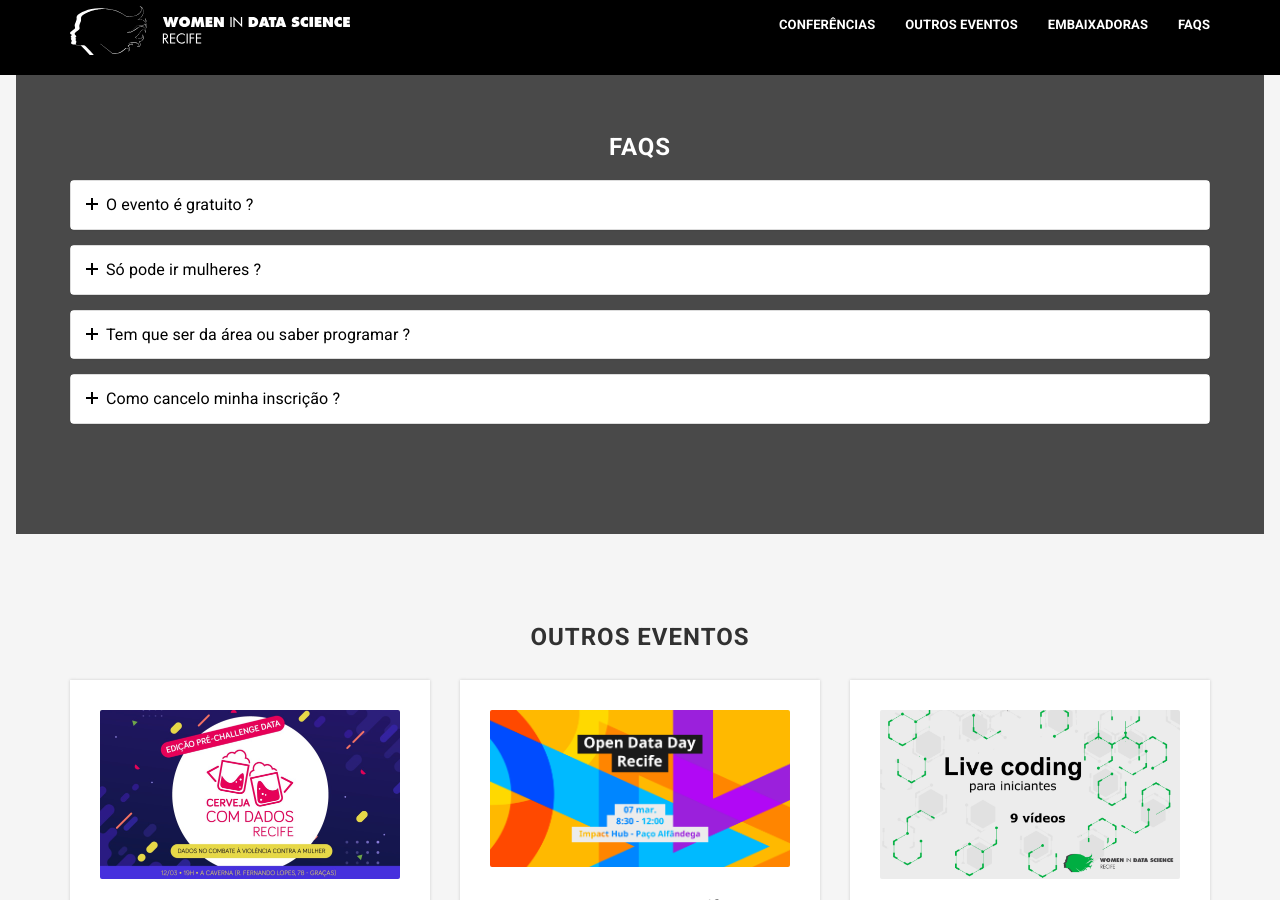
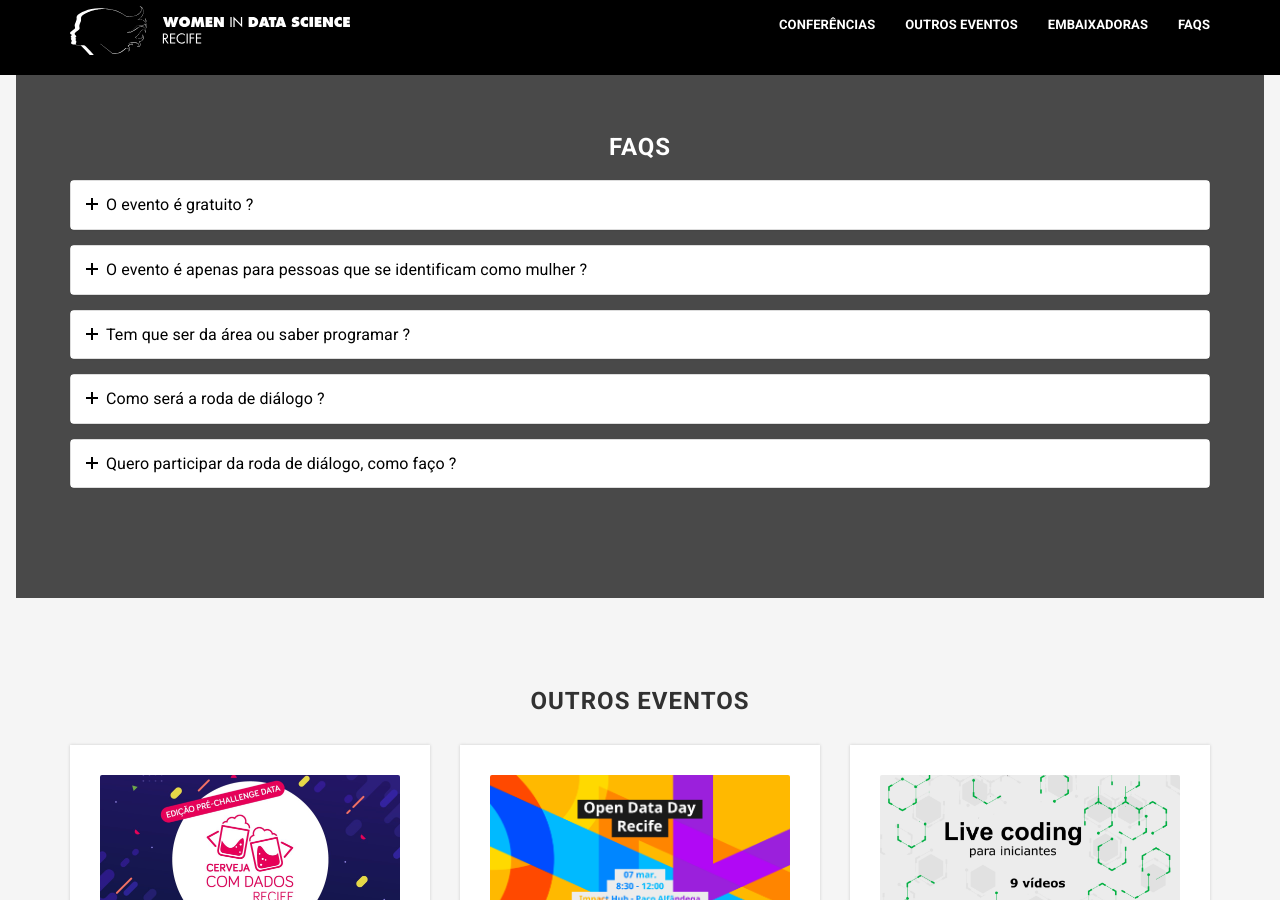
Before and after one commit to widsrecife/widsrecife.github.io, a Jekyll site: the page built from codigo-conduta.html, in a window 1280 px wide and 900 px high, scrolled down 1462 px. Built offline with Jekyll 4.4.1, drawn with Linux system fonts in a browser that asks for light colours; some web fonts are replaced.

Commit message:
atualizacao texto faqs

```diff
--- a/_data/faq.yml
+++ b/_data/faq.yml
@@ -3,7 +3,7 @@
   answer: Sim, todos os eventos promovidos pelo WiDS Recife são gratuitos e abertos a todas as pessoas interessadas em Ciência de Dados.
 
 - id: "2"
-  question: Só pode ir mulheres ?
+  question: O evento é apenas para pessoas que se identificam como mulher ?
   answer: Não, os eventos são abertos a todas as pessoas interessadas em Ciência de dados, no entanto a programação da conferência principal é composta apenas por pessoas que se identificam com o gênero feminino.
 
 - id: "3"
@@ -11,5 +11,13 @@
   answer: Os eventos tem diferentes níveis de conhecimento, então sugerimos ler a descrição daquele que você está interessada.
 
 - id: "4"
-  question: Como cancelo minha inscrição ?
-  answer: Se você já se inscriveu em algum evento, mas não poderá ir, nos envia e-mail para <a href="mailto:widsrecife@gmail.com" target="_blank">widsrecife@gmail.com</a> ou manda inbox para um dos nossos perfis nas redes sociais. Assim poderemos repassar sua vaga para outra pessoa.
+  question: Como será a roda de diálogo ?
+  answer: A conversa iniciará com as três mulheres citadas na programação e outras pessoas que se identificam com o gênero feminino poderá participar da conversa.
+
+- id: "5"
+  question: Quero participar da roda de diálogo, como faço ?
+  answer: Durante o evento, informe o seu interesse no chat do Youtube. Te enviaremos o link de acesso.
+
+# - id: "4"
+#   question: Como cancelo minha inscrição ?
+#   answer: Se você já se inscriveu em algum evento, mas não poderá ir, nos envia e-mail para <a href="mailto:widsrecife@gmail.com" target="_blank">widsrecife@gmail.com</a> ou manda inbox para um dos nossos perfis nas redes sociais. Assim poderemos repassar sua vaga para outra pessoa.
```
